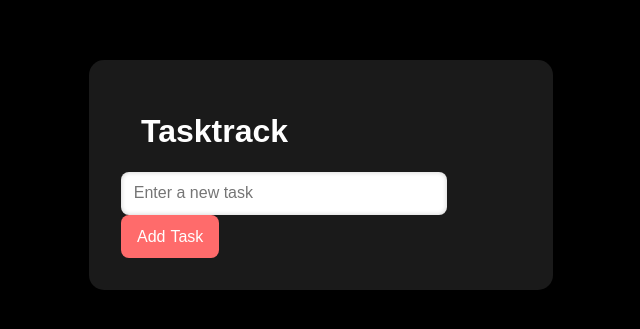
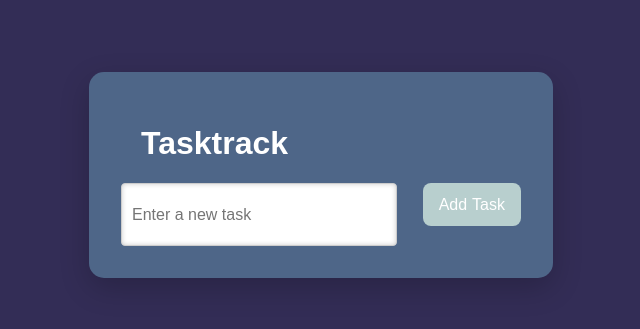
Before and after one commit to aadilq/Tasktrack, a website: page index.html in a window 1280 px wide. Shown: the part 225-554 px from the top of the page, without its empty margins (319-959 px from the left). Drawn offline with Linux system fonts and the light colour scheme.

Commit message:
finish final styling

```diff
--- a/styles.css
+++ b/styles.css
@@ -1,6 +1,6 @@
 body {
     font-family: 'Arial', sans-serif;
-    background-color: black;
+    background-color: #332D56;
     display: flex;
     justify-content: center;
     align-items: center;
@@ -9,7 +9,7 @@ body {
     color: #fff;
 }
 .container {
-    background: rgba(255, 255, 255, 0.1);
+    background: #4E6688;
     padding: 2rem;
     border-radius: 15px;
     box-shadow: 0 10px 30px rgba(0, 0, 0, 0.2);
@@ -31,7 +31,7 @@ button {
     padding: 0.8rem 1rem;
     border-radius: 8px;
     border: none;
-    background: #ff6b6b;
+    background: #B8CFCE;
     color: #fff;
     font-size: 1rem;
     cursor: pointer;
@@ -40,6 +40,7 @@ button {
     padding-top: 13px;
     display: flex;
     gap: 5px;
+    margin-bottom: 20px;
 }
 button:hover {
     background: #ff4757;
@@ -82,3 +83,15 @@ svg {
     width: 100%;
     display: flex;
 }
+
+#main {
+    display: flex;
+    gap: 10px; /* Space between input and button */
+}
+
+#main input {
+    flex: 1; /* Input takes up remaining space */
+    padding: 10px;
+    border: 1px solid #ccc;
+    border-radius: 4px;
+}
```
